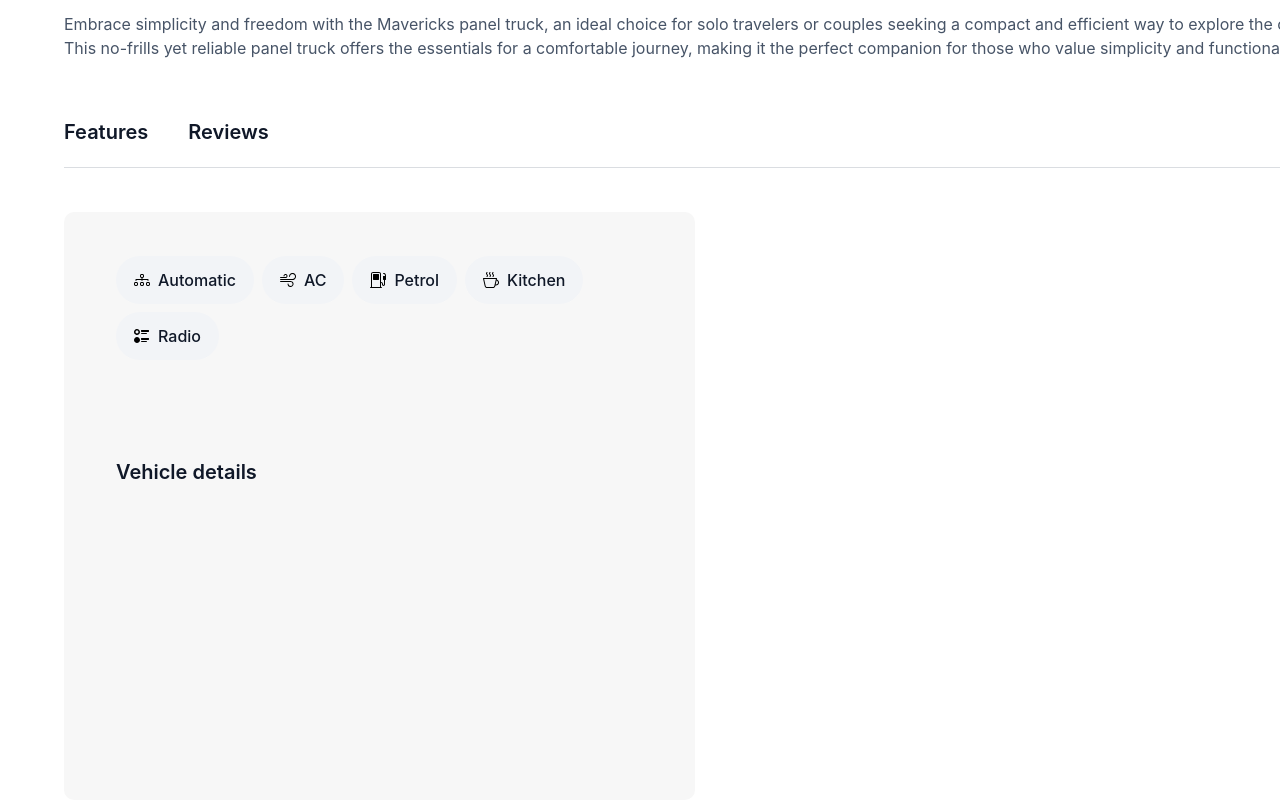
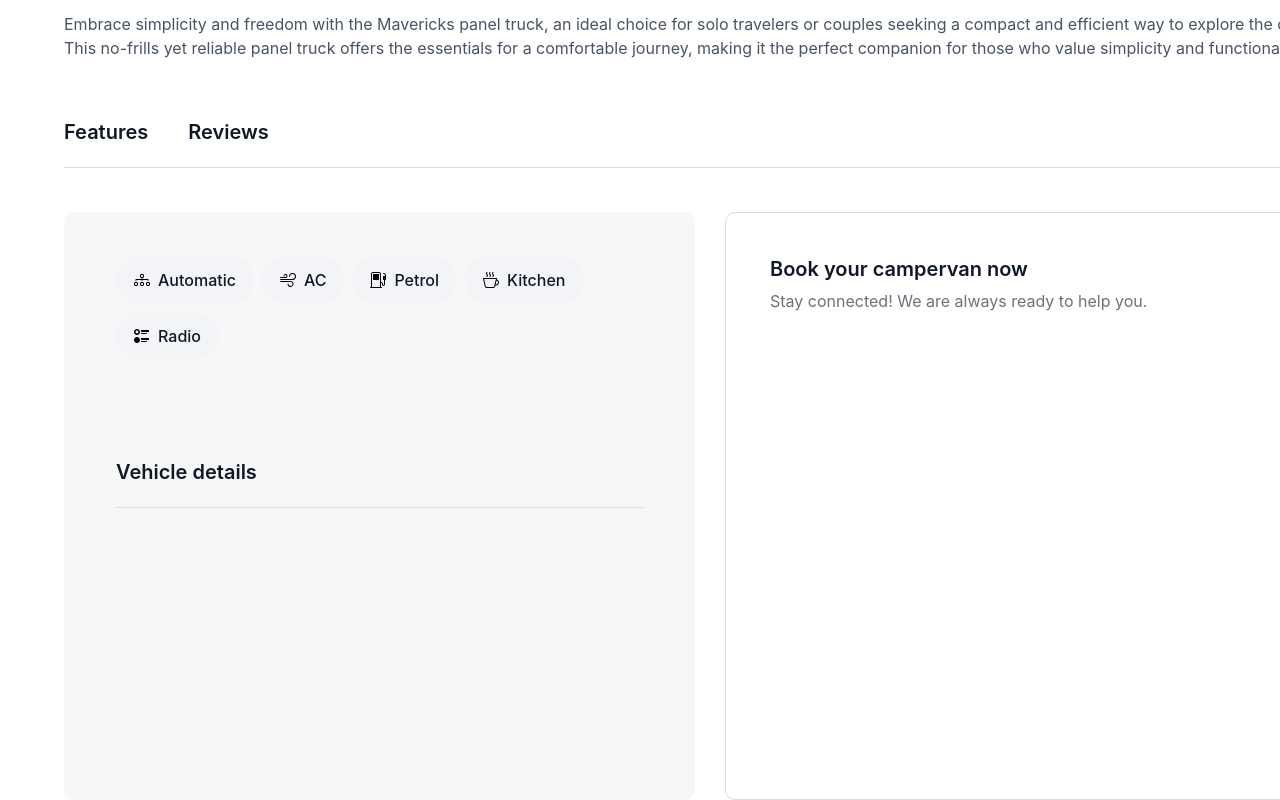
Before and after one commit to Lyadskyi/TravelTrucs-web_app, a React (Vite) app: page /catalog/1 in a window 1280 px wide. Shown: the part 588-1388 px from the top of the page. Built offline with nearby package versions, Linux system fonts and the light colour scheme.

Commit message:
Added a second card to the component DetailsFeatures.jsx-create
Update a classname={css.deskDetails}

```diff
--- a/src/components/DetailsFeatures/DetailsFeatures.jsx
+++ b/src/components/DetailsFeatures/DetailsFeatures.jsx
@@ -3,41 +3,46 @@ import css from "./DetailsFeatures.module.css";
 export default function DetailsFeatures() {
   return (
     <>
-      <div className={css.wrapper}>
+      <div className={css.wrapperDetails}>
         <div className={css.badgesContainer}>
           <div className={css.list}>
             <svg width="16" height="16">
               <use href="/images/icons/sprite.svg#icon-automatic"></use>
             </svg>
-            <p className={css.description}>Automatic</p>
+            <p className={css.descDetails}>Automatic</p>
           </div>
           <div className={css.list}>
             <svg width="16" height="16">
               <use href="/images/icons/sprite.svg#icon-AC"></use>
             </svg>
-            <p className={css.description}>AC</p>
+            <p className={css.descDetails}>AC</p>
           </div>
           <div className={css.list}>
             <svg width="16" height="16">
               <use href="/images/icons/sprite.svg#icon-petrol"></use>
             </svg>
-            <p className={css.description}>Petrol</p>
+            <p className={css.descDetails}>Petrol</p>
           </div>
           <div className={css.list}>
             <svg width="16" height="16">
               <use href="/images/icons/sprite.svg#icon-kitchen"></use>
             </svg>
-            <p className={css.description}>Kitchen</p>
+            <p className={css.descDetails}>Kitchen</p>
           </div>
           <div className={css.list}>
             <svg width="16" height="16">
               <use href="/images/icons/sprite.svg#icon-radio"></use>
             </svg>
-            <p className={css.description}>Radio</p>
+            <p className={css.descDetails}>Radio</p>
           </div>
         </div>
-
-        <h3 className={css.title}>Vehicle details</h3>
+        <h3 className={css.titleDetails}>Vehicle details</h3>
+      </div>
+      <div className={css.wrapperForm}>
+        <h3 className={css.titleForm}>Book your campervan now</h3>
+        <p className={css.descForm}>
+          Stay connected! We are always ready to help you.
+        </p>
       </div>
     </>
   );
--- a/src/components/DetailsFeatures/DetailsFeatures.module.css
+++ b/src/components/DetailsFeatures/DetailsFeatures.module.css
@@ -1,4 +1,4 @@
-.wrapper {
+.wrapperDetails {
   position: absolute;
   top: 92px;
   border-radius: 10px;
@@ -25,17 +25,56 @@
   background: #f2f4f7;
 }
 
-.title {
+.descDetails {
+  font-weight: 500;
+  font-size: 16px;
+  line-height: 1.5;
+  text-align: center;
+  color: #101828;
+}
+
+.titleDetails {
+  position: relative;
   font-weight: 600;
   font-size: 20px;
   line-height: 1.2;
   color: #101828;
 }
 
-.description {
-  font-weight: 500;
+.titleDetails::after {
+  display: block;
+  content: "";
+  position: absolute;
+  left: 0;
+  bottom: -24px;
+  width: 100%;
+  height: 1px;
+  background-color: #dadde1;
+}
+
+.wrapperForm {
+  position: absolute;
+  left: 661px;
+  top: 92px;
+  border: 1px solid #dadde1;
+  border-radius: 10px;
+  padding: 44px;
+  width: 641px;
+  height: 588px;
+}
+
+.titleForm {
+  font-weight: 600;
+  font-size: 20px;
+  line-height: 1.2;
+  color: #101828;
+}
+
+.descForm {
+  margin-top: 8px;
+  margin-bottom: 24px;
+  font-weight: 400;
   font-size: 16px;
   line-height: 1.5;
-  text-align: center;
-  color: #101828;
+  color: #6c717b;
 }
```
